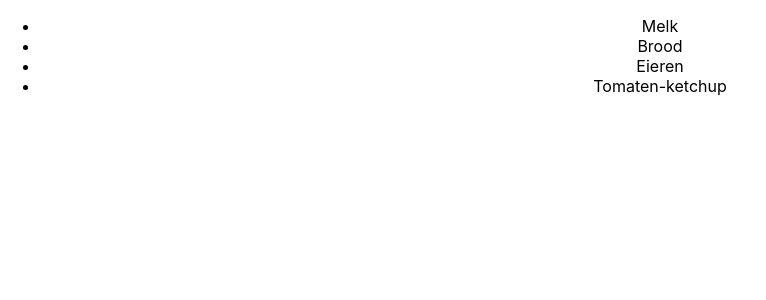
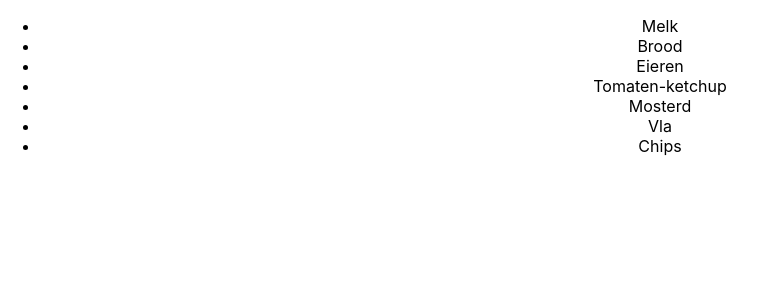
Before and after one commit to Tijs-vd-B/tijs_vd_b_eindopdracht_fed_level33, a React (Create React App) app: page / in a window 1280 px wide. Shown: the top 300 px of the page, without its empty margins (0-766 px from the left). Built offline with nearby package versions, Linux system fonts and the light colour scheme.

Commit message:
On square 3

```diff
--- a/src/Components/List.js
+++ b/src/Components/List.js
@@ -1,34 +1,27 @@
 import React, { Component } from "react";
-// import ListItem from "./Components/ListItem";
+import ListItem from "./ListItem";
 
 class List extends Component {
-  //   constructor() {
-  //     super();
-  //     this.state = {
-  //       groceryItems: [
-  //         { id: 1, title: "Melk" },
-  //         { id: 2, title: "Brood" },
-  //         { id: 3, title: "Eieren" },
-  //         { id: 4, title: "Tomaten-ketchup" },
-  //         { id: 5, title: "Mosterd" },
-  //         { id: 6, title: "Vla" },
-  //         { id: 7, title: "Chips" },
-  //       ],
-  //       shoppingListItems: [],
-  //     };
-  //   }
+  constructor() {
+    super();
+    this.state = {
+      groceryItems: [
+        { id: 1, title: "Melk" },
+        { id: 2, title: "Brood" },
+        { id: 3, title: "Eieren" },
+        { id: 4, title: "Tomaten-ketchup" },
+        { id: 5, title: "Mosterd" },
+        { id: 6, title: "Vla" },
+        { id: 7, title: "Chips" },
+      ],
+      shoppingListItems: [],
+    };
+  }
   render() {
-    // const listItems = this.state.groceryItems.map((item) => (
-    //   <ListItem key={item.id} title={item.title} />
-    // ));
-    return (
-      <ul>
-        <li>Melk</li>
-        <li>Brood</li>
-        <li>Eieren</li>
-        <li>Tomaten-ketchup</li>
-      </ul>
-    );
+    const listItems = this.state.groceryItems.map((item) => (
+      <ListItem key={item.id} item={item} />
+    ));
+    return <ul>{listItems}</ul>;
   }
 }
 export default List;
--- /dev/null
+++ b/src/Components/ListItem.js
@@ -0,0 +1,18 @@
+import React from "react";
+
+function ListItem(props) {
+  const clickItem = (event) => console.log(event.target);
+  console.log(props.item);
+  return (
+    <li
+      className="list-item"
+      key={props.item.id}
+      onClick={clickItem}
+      value={props.item.title}
+    >
+      {props.item.title}
+    </li>
+  );
+}
+
+export default ListItem;
```
Also changed, not shown: 1 other file (tests, documents, lock files or other folders).
